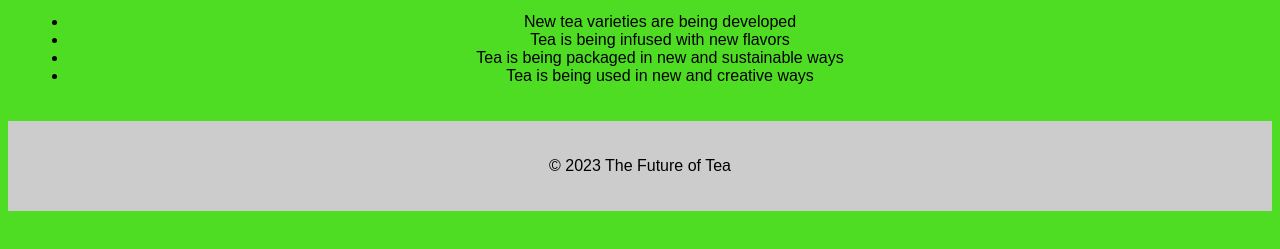
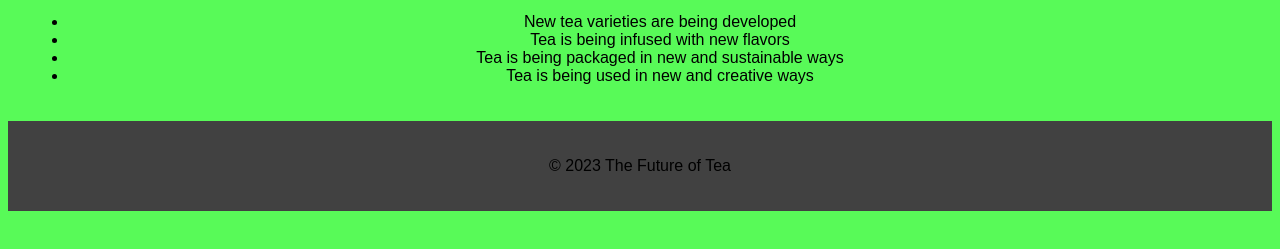
Before and after one commit to Gog2006/Gog2006.github.io, a plain HTML site: page index.html in a window 1280 px wide. Shown: the part 503-752 px from the top of the page. Drawn offline with Linux system fonts and the light colour scheme.

Commit message:
final code

```diff
--- a/index.html
+++ b/index.html
@@ -10,7 +10,7 @@
     text-align: center;
 }
         body {
-            background-color: #4fdd24;
+            background-color: #58fa58;
             font-family: sans-serif;
         }
 
@@ -46,7 +46,7 @@
         }
 
         footer {
-            background-color: #ccc;
+            background-color: #414141;
             padding: 20px;
             text-align: center;
         }
```
